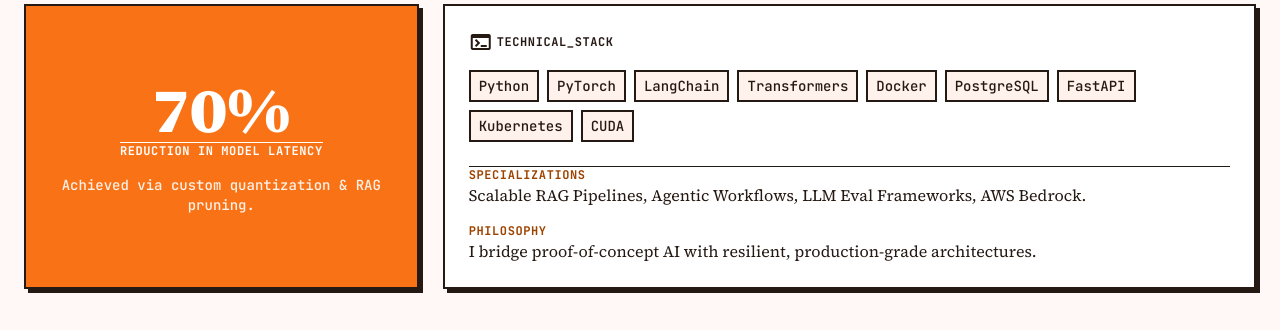
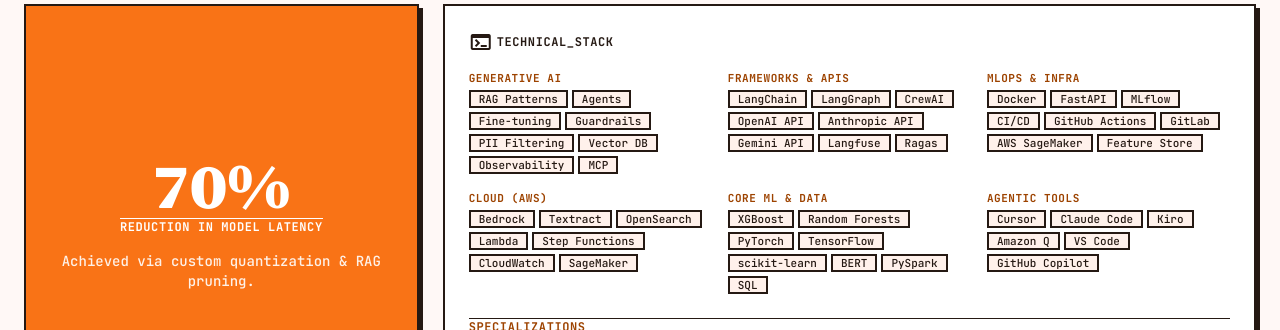
Before and after one commit to hargurjeet/portfolio-website-stitch, a Next.js app: page / in a window 1280 px wide. Shown: the part 470-800 px from the top of the page. Built offline with nearby package versions, Linux system fonts and the light colour scheme.

Commit message:
feat: update tech stack bento with 6 categorized technology columns from live site

```diff
--- a/src/app/page.tsx
+++ b/src/app/page.tsx
@@ -139,14 +139,82 @@
             <h3 className="font-label-caps text-label-caps text-on-surface mb-md flex items-center gap-xs">
               <span className="material-symbols-outlined">terminal</span> TECHNICAL_STACK
             </h3>
-            <div className="flex flex-wrap gap-sm">
-              {["Python", "PyTorch", "LangChain", "Transformers", "Docker", "PostgreSQL", "FastAPI", "Kubernetes", "CUDA"].map((tech) => (
-                <span key={tech} className="neo-brutalist-border bg-surface-container-low px-sm py-xs font-code-sm text-code-sm">
-                  {tech}
-                </span>
-              ))}
+
+            <div className="grid grid-cols-1 md:grid-cols-3 gap-md mb-lg">
+              {/* Generative AI */}
+              <div>
+                <h4 className="font-label-caps text-label-caps text-primary uppercase mb-xs" style={{ fontSize: '11px' }}>Generative AI</h4>
+                <div className="flex flex-wrap gap-xs">
+                  {["RAG Patterns", "Agents", "Fine-tuning", "Guardrails", "PII Filtering", "Vector DB", "Observability", "MCP"].map((tech) => (
+                    <span key={tech} className="neo-brutalist-border bg-surface-container-low px-2 py-0.5 font-code-sm" style={{ fontSize: '11px', lineHeight: '14px' }}>
+                      {tech}
+                    </span>
+                  ))}
+                </div>
+              </div>
+
+              {/* LLM Frameworks & APIs */}
+              <div>
+                <h4 className="font-label-caps text-label-caps text-primary uppercase mb-xs" style={{ fontSize: '11px' }}>Frameworks &amp; APIs</h4>
+                <div className="flex flex-wrap gap-xs">
+                  {["LangChain", "LangGraph", "CrewAI", "OpenAI API", "Anthropic API", "Gemini API", "Langfuse", "Ragas"].map((tech) => (
+                    <span key={tech} className="neo-brutalist-border bg-surface-container-low px-2 py-0.5 font-code-sm" style={{ fontSize: '11px', lineHeight: '14px' }}>
+                      {tech}
+                    </span>
+                  ))}
+                </div>
+              </div>
+
+              {/* MLOps */}
+              <div>
+                <h4 className="font-label-caps text-label-caps text-primary uppercase mb-xs" style={{ fontSize: '11px' }}>MLOps &amp; Infra</h4>
+                <div className="flex flex-wrap gap-xs">
+                  {["Docker", "FastAPI", "MLflow", "CI/CD", "GitHub Actions", "GitLab", "AWS SageMaker", "Feature Store"].map((tech) => (
+                    <span key={tech} className="neo-brutalist-border bg-surface-container-low px-2 py-0.5 font-code-sm" style={{ fontSize: '11px', lineHeight: '14px' }}>
+                      {tech}
+                    </span>
+                  ))}
+                </div>
+              </div>
+
+              {/* Cloud (AWS) */}
+              <div>
+                <h4 className="font-label-caps text-label-caps text-primary uppercase mb-xs" style={{ fontSize: '11px' }}>Cloud (AWS)</h4>
+                <div className="flex flex-wrap gap-xs">
+                  {["Bedrock", "Textract", "OpenSearch", "Lambda", "Step Functions", "CloudWatch", "SageMaker"].map((tech) => (
+                    <span key={tech} className="neo-brutalist-border bg-surface-container-low px-2 py-0.5 font-code-sm" style={{ fontSize: '11px', lineHeight: '14px' }}>
+                      {tech}
+                    </span>
+                  ))}
+                </div>
+              </div>
+
+              {/* Core ML & Data */}
+              <div>
+                <h4 className="font-label-caps text-label-caps text-primary uppercase mb-xs" style={{ fontSize: '11px' }}>Core ML &amp; Data</h4>
+                <div className="flex flex-wrap gap-xs">
+                  {["XGBoost", "Random Forests", "PyTorch", "TensorFlow", "scikit-learn", "BERT", "PySpark", "SQL"].map((tech) => (
+                    <span key={tech} className="neo-brutalist-border bg-surface-container-low px-2 py-0.5 font-code-sm" style={{ fontSize: '11px', lineHeight: '14px' }}>
+                      {tech}
+                    </span>
+                  ))}
+                </div>
+              </div>
+
+              {/* Agentic Coding Tools */}
+              <div>
+                <h4 className="font-label-caps text-label-caps text-primary uppercase mb-xs" style={{ fontSize: '11px' }}>Agentic Tools</h4>
+                <div className="flex flex-wrap gap-xs">
+                  {["Cursor", "Claude Code", "Kiro", "Amazon Q", "VS Code", "GitHub Copilot"].map((tech) => (
+                    <span key={tech} className="neo-brutalist-border bg-surface-container-low px-2 py-0.5 font-code-sm" style={{ fontSize: '11px', lineHeight: '14px' }}>
+                      {tech}
+                    </span>
+                  ))}
+                </div>
+              </div>
             </div>
-            <div className="mt-lg border-t border-on-surface pt-md grid grid-cols-1 md:grid-cols-2 gap-md">
+
+            <div className="border-t border-on-surface pt-md grid grid-cols-1 md:grid-cols-2 gap-md">
               <div>
                 <h4 className="font-label-caps text-label-caps text-primary uppercase">Specializations</h4>
                 <p className="font-body-md text-body-md mt-xs">
```
Also changed, not shown: specs/tech_stack.md (+21 -6 lines).
